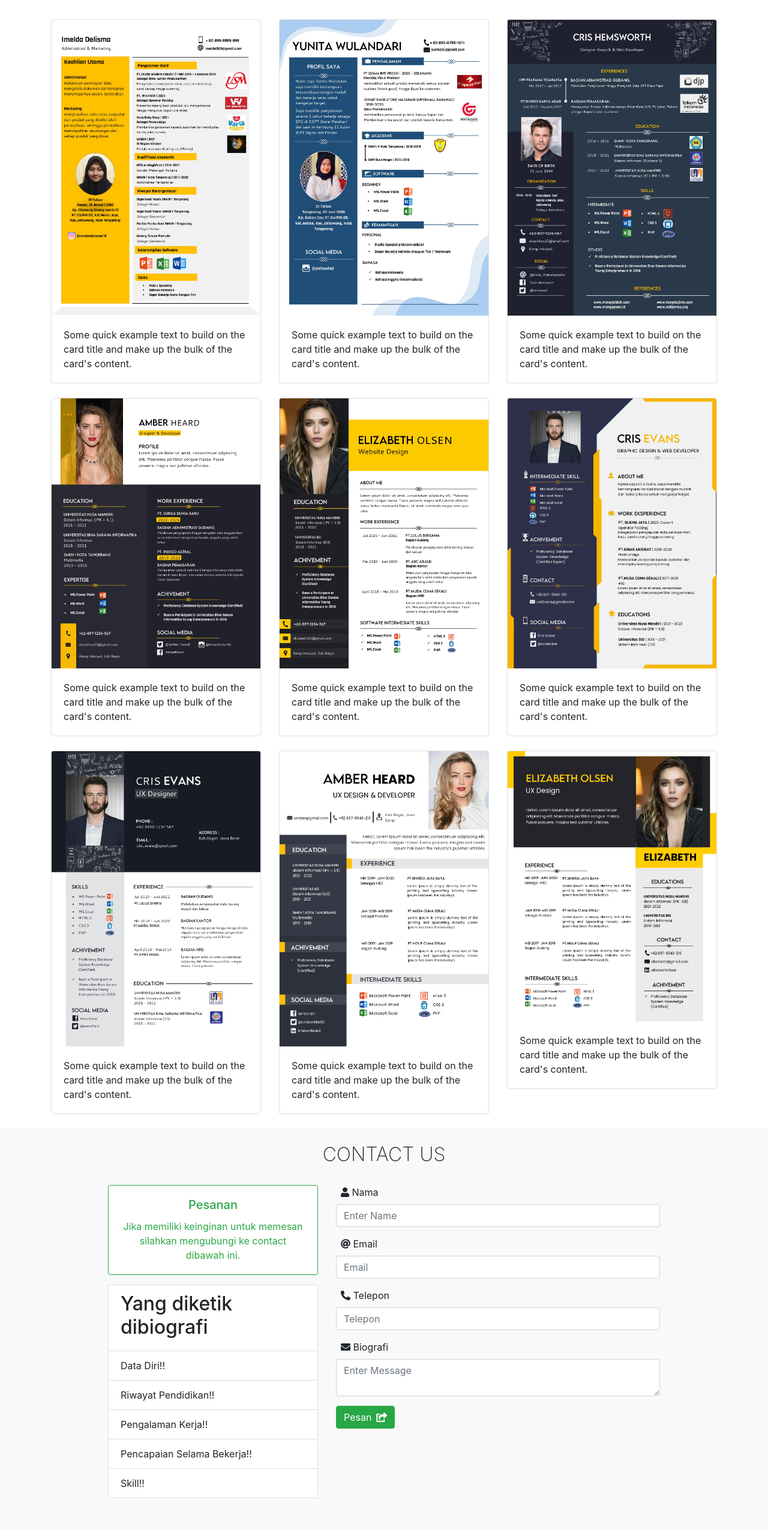
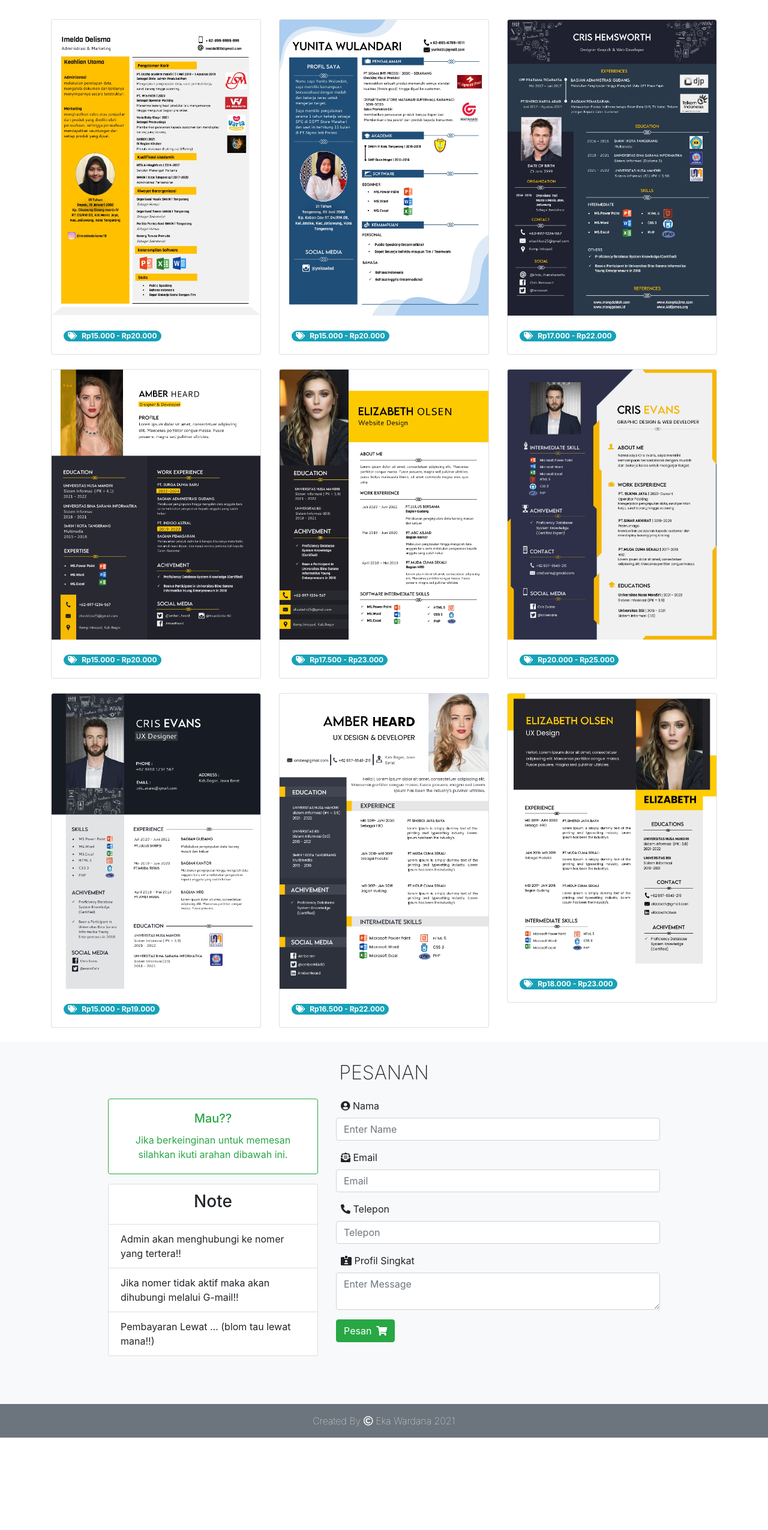
Before and after one commit to Ekawardana/portfolio-v1, a plain HTML site: page vendor/project.html in a window 1280 px wide. Shown: the part 165-2715 px from the top of the page at 60% size. After the commit the page ends 2561 px from the top, so only its background shows below. Drawn offline with Linux system fonts and the light colour scheme.

Commit message:
Menambah Fitur Pesanan

```diff
--- a/vendor/project.html
+++ b/vendor/project.html
@@ -15,13 +15,13 @@
     <link rel="stylesheet" href="../assets/style.css">
 
 
-    <title>My Portofolio</title>
+    <title>My Ptoject</title>
 </head>
 
 <body>
     <nav class="navbar navbar-expand-lg navbar-light" style="background-color: #ffffff;">
         <div class="container">
-            <a class="navbar-brand " href="../index.html">
+            <a class="navbar-brand" href="../index.html"><i class="fab fa-earlybirds mr-2"></i>
                 <span1>Eka<span2>Wardana</span2>
                 </span1>
             </a>
@@ -31,22 +31,14 @@
             </button>
             <div class="collapse navbar-collapse" id="navbarNavAltMarkup">
                 <div class="navbar-nav ml-auto">
-                    <a class="btn btn-outline-primary nav-item " href="../index.html" role="button">
-                        <i class="fas fa-home mr-1"></i>
-                        Home
-                    </a>
-                    <form class="form-inline my-2 my-lg-0">
-                        <input class="form-control mr-sm-2 ml-sm-3" type="search" placeholder="Go..">
-                    </form>
-                    <button class="btn btn-outline-secondary my-2 my-sm-0" type="submit">
-                        <i class="fas fa-search"></i>
-                    </button>
+                    <a class="btn btn-outline-danger data-scroll mr-2" href="#pesanan"><i class="fas fa-shopping-cart"></i></a>
+                    <a class="btn btn-primary" href="../index.html" role="button"><i class="fas fa-home mr-1"></i>Home</a>
                 </div>
             </div>
         </div>
     </nav>
     <div class="container pt-4">
-        <div class="row mb-3 pt-3">
+        <div class="row mb-3 mt-3">
             <div class="col text-center mb-4">
                 <h2>My Project</h2>
             </div>
@@ -59,8 +51,7 @@
                         <img src="../assets/img/thumbs/CV Imelda Delisma.jpg" class="card-img-top">
                     </a>
                     <div class="card-body">
-                        <p class="card-text">Some quick example text to build on the card title and make up the bulk of
-                            the card's content.</p>
+                        <span class="badge badge-pill badge-info text-center"><i class="fas fa-tags mr-2"></i>Rp15.000 - Rp20.000</span>
                     </div>
                 </div>
             </div>
@@ -70,8 +61,7 @@
                         <img src="../assets/img/thumbs/CV Yunita.jpg" class="card-img-top" alt="...">
                     </a>
                     <div class="card-body">
-                        <p class="card-text">Some quick example text to build on the card title and make up the bulk of
-                            the card's content.</p>
+                        <span class="badge badge-pill badge-info text-center"><i class="fas fa-tags mr-2"></i>Rp15.000 - Rp20.000</span>
                     </div>
                 </div>
             </div>
@@ -81,8 +71,7 @@
                         <img src="../assets/img/thumbs/Lumayan(3).jpg" class="card-img-top" alt="...">
                     </a>
                     <div class="card-body">
-                        <p class="card-text">Some quick example text to build on the card title and make up the bulk of
-                            the card's content.</p>
+                        <span class="badge badge-pill badge-info text-center"><i class="fas fa-tags mr-2"></i>Rp17.000 - Rp22.000</span>
                     </div>
                 </div>
             </div>
@@ -95,8 +84,7 @@
                         <img src="../assets/img/thumbs/Lumayan(7).jpg" class="card-img-top" alt="...">
                     </a>
                     <div class="card-body">
-                        <p class="card-text">Some quick example text to build on the card title and make up the bulk of
-                            the card's content.</p>
+                        <span class="badge badge-pill badge-info text-center"><i class="fas fa-tags mr-2"></i>Rp15.000 - Rp20.000</span>
                     </div>
                 </div>
             </div>
@@ -106,9 +94,7 @@
                         <img src="../assets/img/thumbs/Lumayan(8).jpg" class="card-img-top" alt="...">
                     </a>
                     <div class="card-body">
-                        <p class="card-text">Some quick example text to build on the card title and make up the bulk of
-                            the card's content.
-                        </p>
+                        <span class="badge badge-pill badge-info text-center"><i class="fas fa-tags mr-2"></i>Rp17.500 - Rp23.000</span>
                     </div>
                 </div>
             </div>
@@ -118,9 +104,7 @@
                         <img src="../assets/img/thumbs/Lumayan(12).jpg" class="card-img-top" alt="...">
                     </a>
                     <div class="card-body">
-                        <p class="card-text">Some quick example text to build on the card title and make up the bulk of
-                            the card's content.
-                        </p>
+                        <span class="badge badge-pill badge-info text-center"><i class="fas fa-tags mr-2"></i>Rp20.000 - Rp25.000</span>
                     </div>
                 </div>
             </div>
@@ -133,8 +117,7 @@
                         <img src="../assets/img/thumbs/Lumayan(9).jpg" class="card-img-top" alt="...">
                     </a>
                     <div class="card-body">
-                        <p class="card-text">Some quick example text to build on the card title and make up the bulk of
-                            the card's content.</p>
+                        <span class="badge badge-pill badge-info text-center"><i class="fas fa-tags mr-2"></i>Rp15.000 - Rp19.000</span>
                     </div>
                 </div>
             </div>
@@ -144,9 +127,7 @@
                         <img src="../assets/img/thumbs/Lumayan(11).jpg" class="card-img-top" alt="...">
                     </a>
                     <div class="card-body">
-                        <p class="card-text">Some quick example text to build on the card title and make up the bulk of
-                            the card's content.
-                        </p>
+                        <span class="badge badge-pill badge-info text-center"><i class="fas fa-tags mr-2"></i>Rp16.500 - Rp22.000</span>
                     </div>
                 </div>
             </div>
@@ -156,9 +137,7 @@
                         <img src="../assets/img/thumbs/Lumayan(10).jpg" class="card-img-top" alt="...">
                     </a>
                     <div class="card-body">
-                        <p class="card-text">Some quick example text to build on the card title and make up the bulk of
-                            the card's content.
-                        </p>
+                        <span class="badge badge-pill badge-info text-center"><i class="fas fa-tags mr-2"></i>Rp18.000 - Rp23.000</span>
                     </div>
                 </div>
             </div>
@@ -166,11 +145,11 @@
     </div>
 
     <!-- Pesanan -->
-<section id="contact" class="contact bg-light pb-4">
-    <div class="container pb-5">
-        <div class="row mb-4 pt-4">
+    <section id="pesanan" class="pesanan bg-light pb-4">
+        <div class="container pb-5 pt-2">
+            <div class="row mb-3 pt-4">
                 <div class="col text-center">
-                <h2>Contact Us</h2>
+                    <h2>Pesanan</h2>
                 </div>
             </div>
 
@@ -178,18 +157,16 @@
                 <div class="col-lg-4">
                     <div class="card border-success mb-3">
                         <div class="card-body text-success text-center">
-                      <h5 class="card-title">Pesanan</h5>
-                      <p class="card-text">Jika memiliki keinginan untuk memesan silahkan mengubungi ke contact dibawah ini.</p>
+                        <h5 class="card-title">Mau??</h5>
+                        <p class="card-text">Jika berkeinginan untuk memesan silahkan ikuti arahan dibawah ini.</p>
                         </div>
                     </div>
 
                     <ul class="list-group mb-2">
-                    <li class="list-group-item"><h2>Yang diketik dibiografi</h2></li>
-                    <li class="list-group-item">Data Diri!!</li>
-                    <li class="list-group-item">Riwayat Pendidikan!!</li>
-                    <li class="list-group-item">Pengalaman Kerja!!</li>
-                    <li class="list-group-item">Pencapaian Selama Bekerja!!</li>
-                    <li class="list-group-item">Skill!!</li>
+                        <li class="list-group-item text-center"><h3>Note</h3></li>
+                        <li class="list-group-item">Admin akan menghubungi ke nomer yang tertera!!</li>
+                        <li class="list-group-item">Jika nomer tidak aktif maka akan dihubungi melalui G-mail!!</li>
+                        <li class="list-group-item">Pembayaran Lewat ... (blom tau lewat mana!!) </li>
                     </ul>
                 </div>
 
@@ -200,14 +177,14 @@
                         <span aria-hidden="true">&times;</span>
                         </button>
                     </div>
-                <form name="eka-wardana-contact">
+                    <form name="eka-pesanan">
                         <div class="form-group">
-                    <i class="fas fa-user ml-2"></i>
+                            <i class="fas fa-user-circle ml-2"></i>
                             <label for="name">Nama</label>
                             <input type="text" class="form-control" id="name" placeholder="Enter Name" name="nama">
                         </div>
                         <div class="form-group">
-                    <i class="fas fa-at ml-2"></i>
+                            <i class="fas fa-envelope-open-text ml-2"></i>
                             <label for="email">Email</label>
                             <input type="email" class="form-control" id="email" placeholder="Email" name="email">
                         </div>
@@ -217,11 +194,11 @@
                             <input type="text" class="form-control" id="telp" placeholder="Telepon" name="telepon">
                         </div>
                             <div class="form-group">
-                    <i class="fas fa-envelope ml-2"></i>
-                      <label for="pesan">Biografi</label>
+                            <i class="fas fa-id-card-alt ml-2"></i>
+                            <label for="pesan">Profil Singkat</label>
                             <textarea name="pesan" id="pesan" class="form-control" placeholder="Enter Message" name="pesan"></textarea>
                         </div>
-                    <button type="submit" class="btn btn-success btn-kirim">Pesan<i class="fas fa-share-square ml-2"></i></button>
+                        <button type="submit" class="btn btn-success btn-kirim">Pesan<i class="fas fa-shopping-cart ml-2"></i></button>
 
                         <button class="btn btn-success btn-loading d-none" type="button" disabled>
                             <span class="spinner-border spinner-border-sm" role="status" aria-hidden="true"></span>
@@ -237,7 +214,7 @@
     <!-- Footer -->
     <footer class="bg-secondary text-white">
         <div class="container pt-2">
-            <div class="row pt-3">
+            <div class="row pt-2">
                 <div class="col text-center">
                     <p>Created By <i class="far fa-copyright"></i> Eka Wardana 2021</p>
                 </div>
@@ -250,6 +227,14 @@
     <script src="../assets/js/popper.min.js"></script>
     <script src="../assets/js/bootstrap.min.js"></script>
     <script src="../assets/js/lightbox-plus-jquery.js"></script>
+    <script src="../assets/js/smooth-scroll.polyfills.js"></script>
+    <script>
+        var scroll = new SmoothScroll('a[href*="#"]', {
+            offset: 5,
+            speed: 700,
+	        speedAsDuration: true
+        });
+    </script>
     <script>
         lightbox.option({
             'resizeDuration': 400,
@@ -259,6 +244,33 @@
             'wrapAround': false
         })
     </script>
+    <script>
+        const scriptURL = 'https://script.google.com/macros/s/AKfycbyhaZ_ieamaiWZCFaVW4W0VfKOSD5RMVwp7BvVoKvNmPsHvqyhFHdFVs4Uz5deAyUIN/exec'
+        const form = document.forms['eka-pesanan'];
+        const btnKirim = document.querySelector('.btn-kirim');
+        const btnLoading = document.querySelector('.btn-loading');
+        const myAlert = document.querySelector('.my-alert');
+
+        form.addEventListener('submit', e => {
+          e.preventDefault()
+          //ketika submit di klik
+          //tampilkan tombol loading, hilangkan tombol kirim
+          btnLoading.classList.toggle('d-none');
+          btnKirim.classList.toggle('d-none');
+          fetch(scriptURL, { method: 'POST', body: new FormData(form)})
+            .then(response => {
+                //tampilkan tombol kirim, hilangkan tombol loading
+                btnLoading.classList.toggle('d-none');
+                btnKirim.classList.toggle('d-none');
+                //tampilkan alert
+                myAlert.classList.toggle('d-none');
+                //reset form
+                form.reset();
+                console.log('Success!', response)
+        })
+            .catch(error => console.error('Error!', error.message))
+        })
+      </script>
 </body>
 
 </html>
```
Also changed, not shown: index.html (+3 -3 lines). Lines whose indentation alone changed are shown as unchanged.
